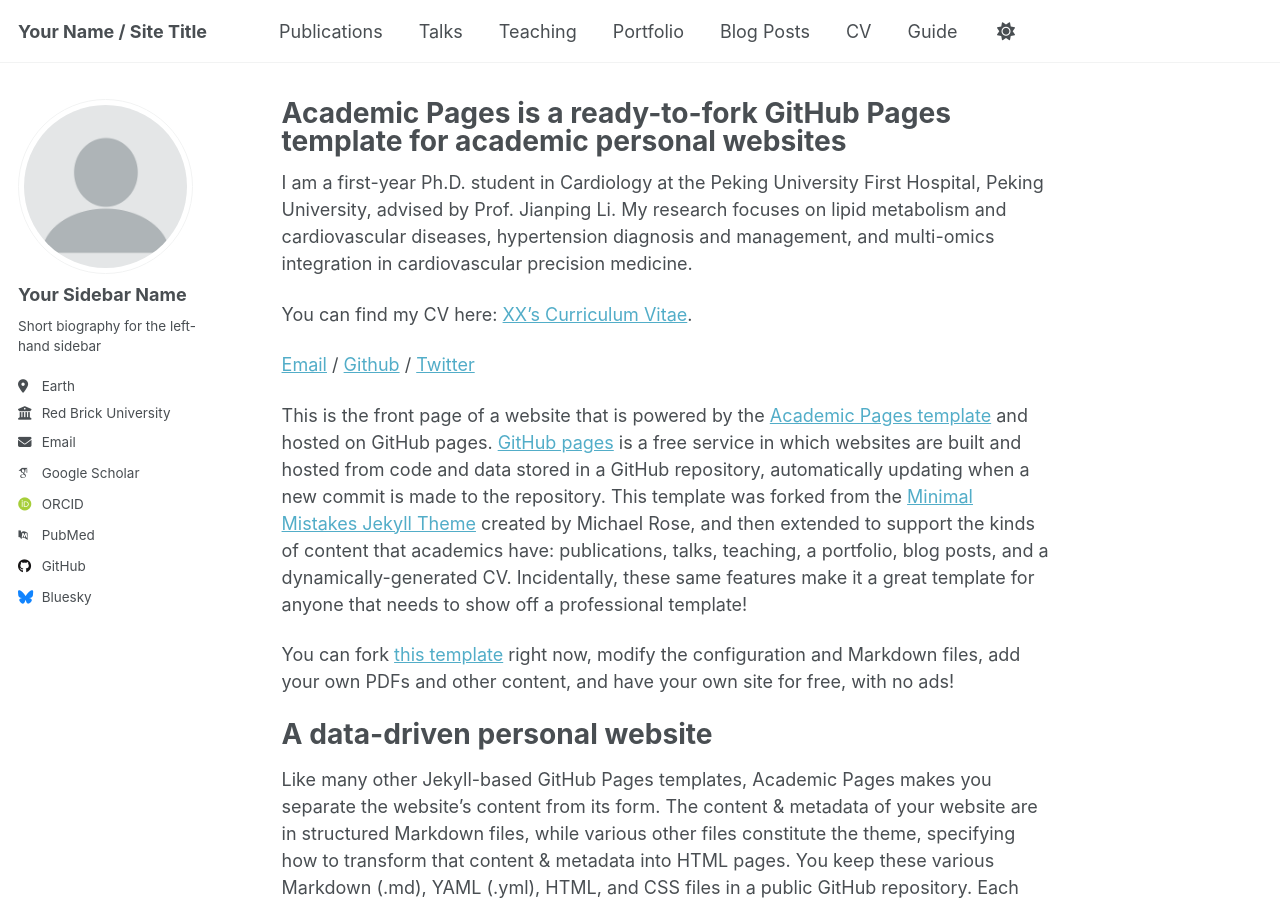
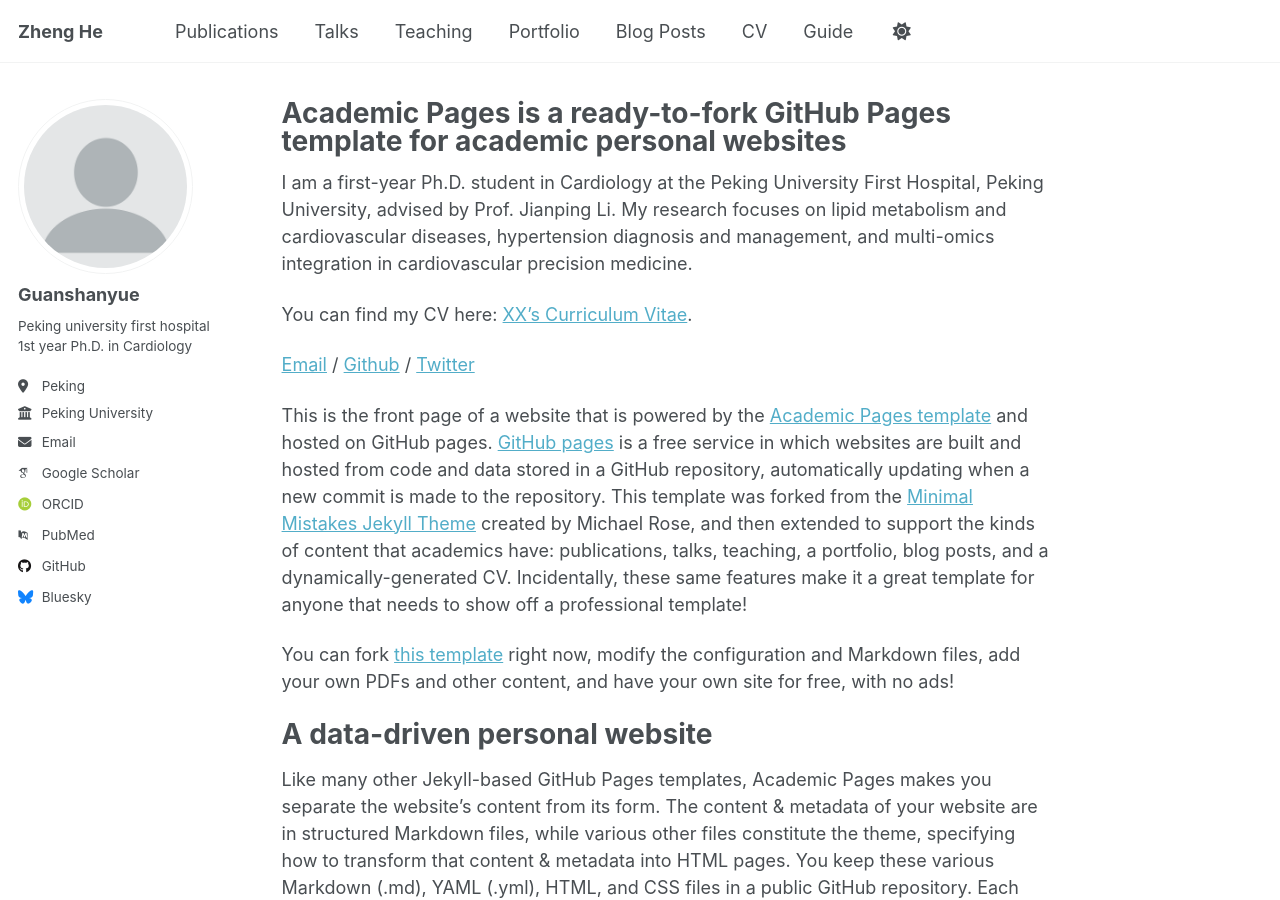
Before and after one commit to Guanshanyue1999/Guanshanyue1999.github.io, a Jekyll site: the page built from _pages/about.md, in a window 1280 px wide and 900 px high. Built offline with Jekyll 4.4.1, drawn with Linux system fonts in a browser that asks for light colours; some web fonts are replaced; a script that is not in the unit is left out.

Commit message:
Update _config.yml

```diff
--- a/_config.yml
+++ b/_config.yml
@@ -9,10 +9,10 @@
 # Basic Site Settings
 locale                   : "en-US"
 site_theme               : "default" # Currently available options are "default", "air"
-title                    : "Your Name / Site Title"
+title                    : "Zheng He"
 title_separator          : "-"
 name                     : &name "Your Name"
-description              : &description "Your Name's academic portfolio"   # Update this with a general description of your site, this is the default if not overridden by a page
+description              : &description "Cardiology"   # Update this with a general description of your site, this is the default if not overridden by a page
 url                      : https://academicpages.github.io # The base hostname & protocol for your site e.g. "https://[your GitHub username].github.io",
                                                            # or if you already have some other page hosted on Github then use "https://[your GitHub username].github.io/[Your Repo Name]"
 baseurl                  : "" # the subpath of your site, e.g. "/blog"
@@ -24,13 +24,13 @@
 author:
   # Biographic information
   avatar           : "profile.png"
-  name             : "Your Sidebar Name"
+  name             : "Guanshanyue"
   pronouns         : # example: "she/her"
-  bio              : "Short biography for the left-hand sidebar"
-  location         : "Earth"
-  employer         : "Red Brick University"
+  bio              : "Peking university first hospital 1st year Ph.D. in Cardiology"
+  location         : "Peking"
+  employer         : "Peking University"
   uri              : # URL
-  email            : "none@example.org"
+  email            : "guanshanyue686@gmail.com"
 
   # Academic websites
   academia         : # URL
```
